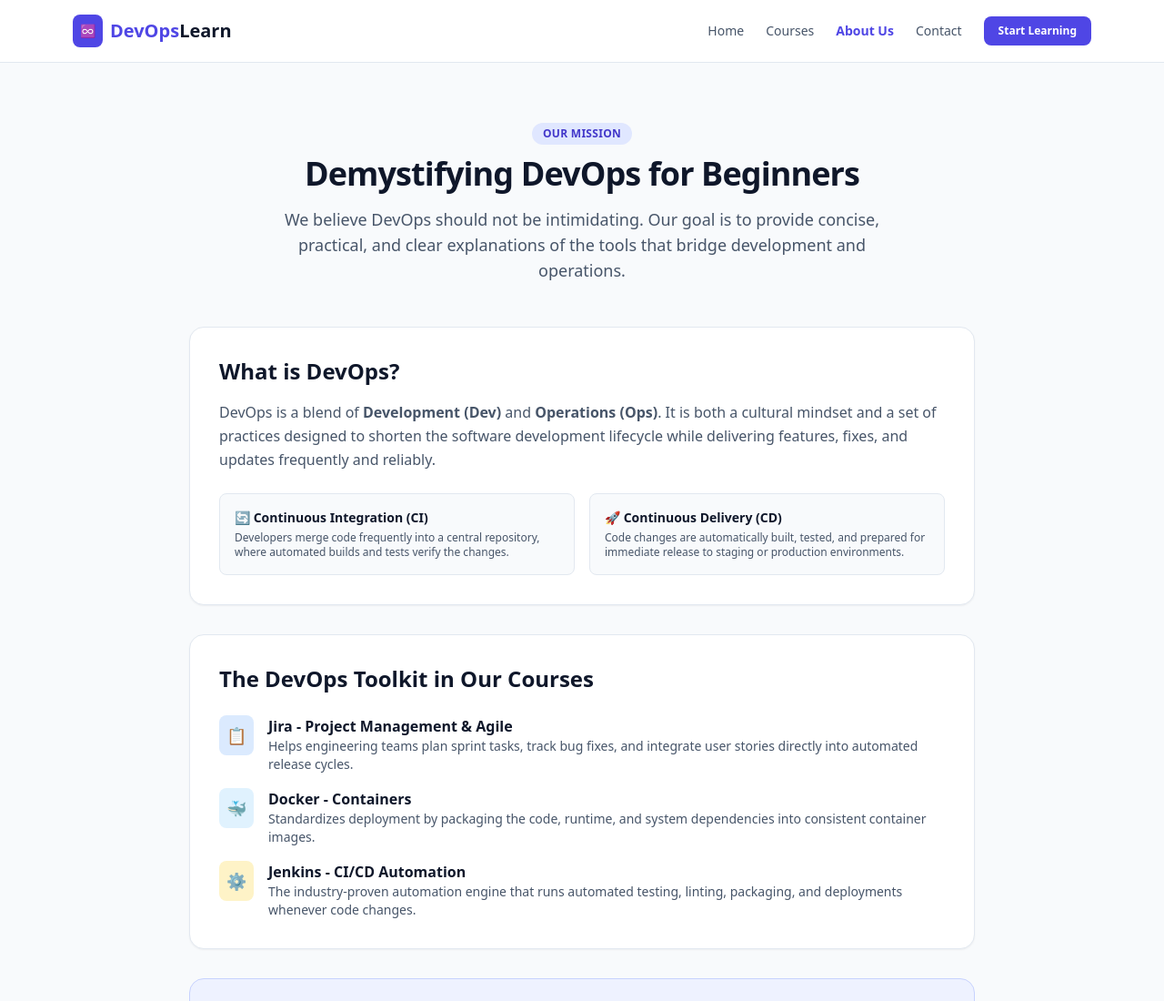
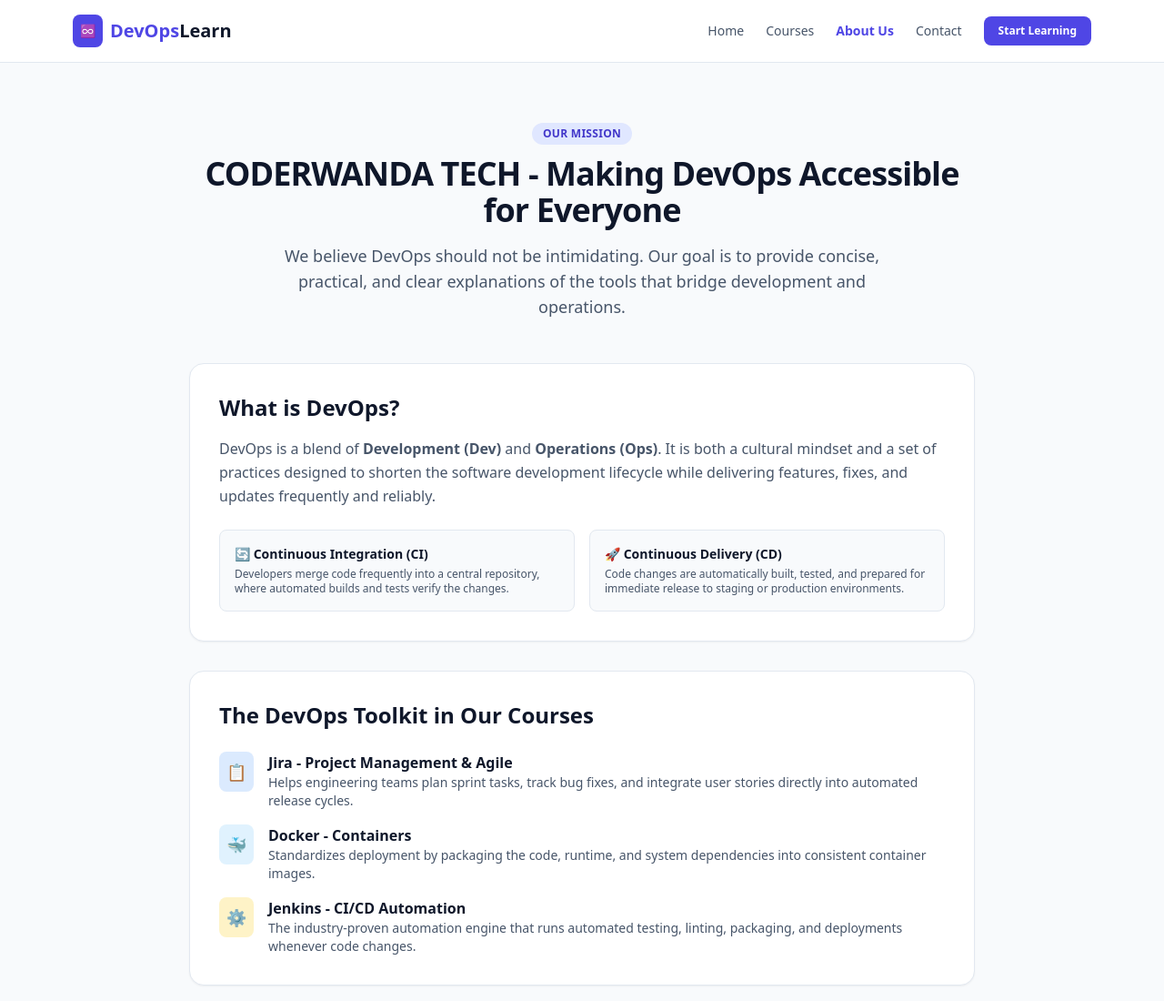
Before and after one commit to ndikubwimana12/devops, a plain HTML site: page about.html in a window 1280 px wide. Shown: the top 1100 px of the page at 91% size. Drawn offline with nearby package versions, Linux system fonts and the light colour scheme.

Commit message:
DEV-4 modifying about file

```diff
--- a/about.html
+++ b/about.html
@@ -33,7 +33,7 @@
                 Our Mission
             </span>
             <h1 class="text-3xl sm:text-4xl font-extrabold text-slate-900 tracking-tight">
-                Demystifying DevOps for Beginners
+                CODERWANDA TECH - Making DevOps Accessible for Everyone
             </h1>
             <p class="mt-4 text-base sm:text-lg text-slate-600 max-w-2xl mx-auto">
                 We believe DevOps should not be intimidating. Our goal is to provide concise, practical, and clear explanations of the tools that bridge development and operations.
```
